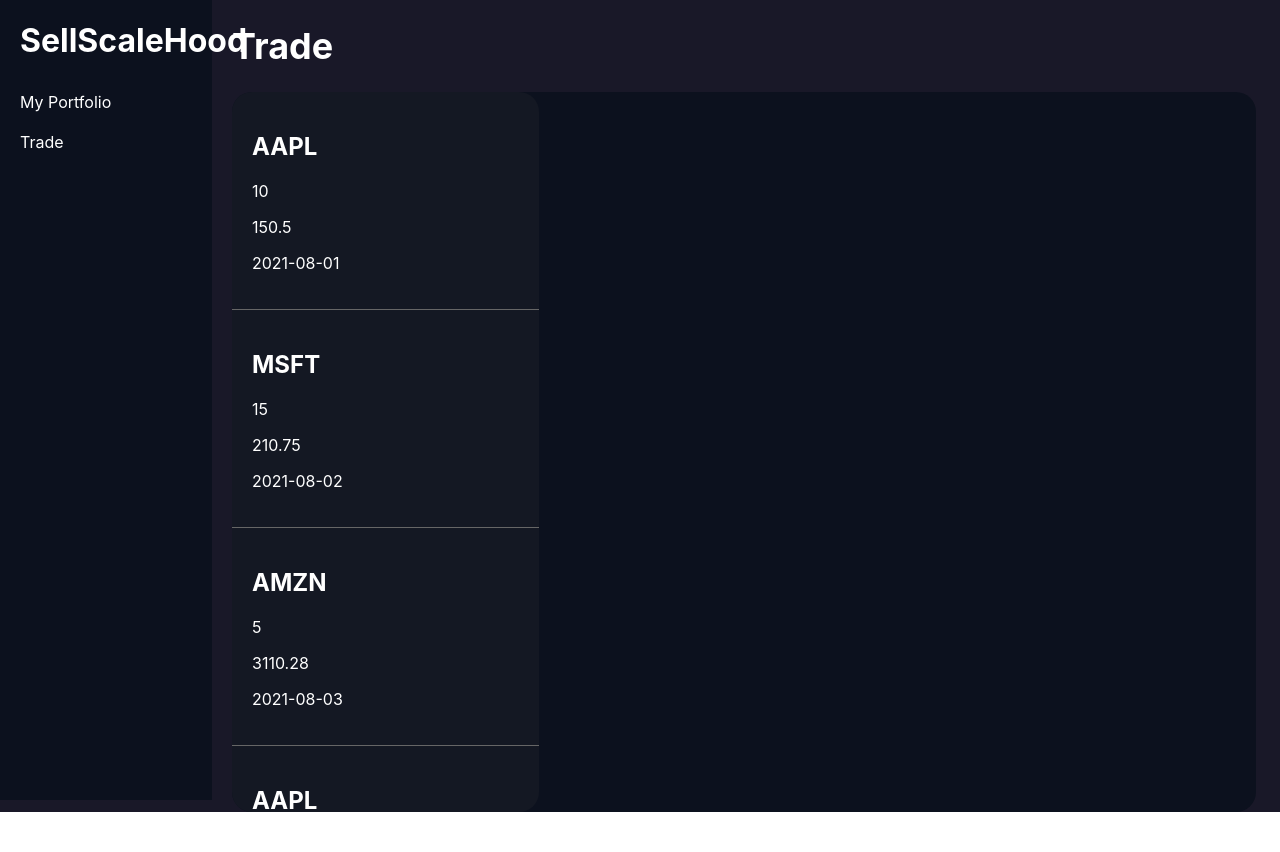
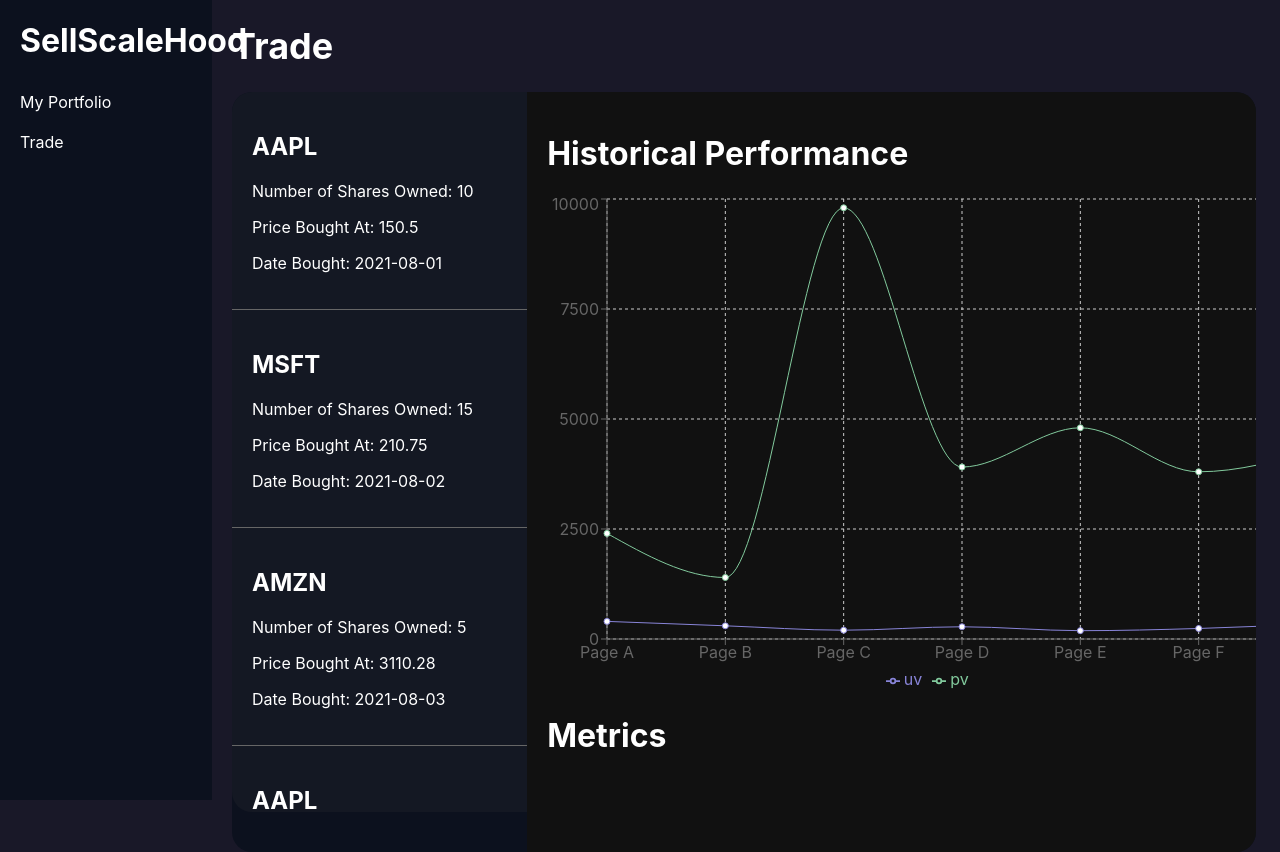
Before and after one commit to rahul7932/sellscale, a React (Create React App) app in the folder frontend/: page /trade in a window 1280 px wide. Before the commit the page ends 812 px from the top, so only its background shows below. Built offline with nearby package versions, Linux system fonts and the light colour scheme.

Commit message:
container for graph and graph

```diff
--- a/frontend/package.json
+++ b/frontend/package.json
@@ -10,6 +10,7 @@
     "react-dom": "^18.3.1",
     "react-router-dom": "^6.26.2",
     "react-scripts": "5.0.1",
+    "recharts": "^2.12.7",
     "web-vitals": "^2.1.4"
   },
   "scripts": {
--- a/frontend/src/components/PortfolioContainer.js
+++ b/frontend/src/components/PortfolioContainer.js
@@ -1,6 +1,8 @@
 import React from 'react';
 import '../styles/PortfolioContainer.css';
-import StockTile from './StockTile';  // Adjust the import path as needed
+import StockTile from './StockTile';
+import { LineChart, Line, XAxis, YAxis, CartesianGrid, Tooltip, Legend } from 'recharts';
+
 
 function PortfolioContainer() {
     // Example fake data
@@ -16,6 +18,17 @@
         { ticker: "AMZN", num_shares: 5, price_bought: 3110.28, date_bought: "2021-08-03" },
     ];
 
+    const data = [
+        { name: 'Page A', uv: 400, pv: 2400, amt: 2400 },
+        { name: 'Page B', uv: 300, pv: 1398, amt: 2210 },
+        { name: 'Page C', uv: 200, pv: 9800, amt: 2290 },
+        { name: 'Page D', uv: 278, pv: 3908, amt: 2000 },
+        { name: 'Page E', uv: 189, pv: 4800, amt: 2181 },
+        { name: 'Page F', uv: 239, pv: 3800, amt: 2500 },
+        { name: 'Page G', uv: 349, pv: 4300, amt: 2100 },
+        ];
+
+
     return (
         <div className="portfolio-container">
             <div className="portfolio-list" style={{ overflowY: 'scroll', maxHeight: '400px' }}>  {/* Make this div scrollable */}
@@ -30,7 +43,18 @@
                 ))}
             </div>
             <div className="portfolio-stockview">
-                {/* Additional content can go here */}
+                <h1 className='header'>Historical Performance</h1>
+                <LineChart width={800} height={500} data={data}
+                    margin={{ top: 5, right: 30, bottom: 5 }}>
+                    <CartesianGrid strokeDasharray="3 3" />
+                    <XAxis dataKey="name" />
+                    <YAxis />
+                    <Tooltip />
+                    <Legend />
+                    <Line type="monotone" dataKey="uv" stroke="#8884d8" activeDot={{ r: 8 }} />
+                    <Line type="monotone" dataKey="pv" stroke="#82ca9d" />
+                </LineChart>
+                <h1 className='header'>Metrics</h1>
             </div>
         </div>
     );
--- a/frontend/src/components/StockTile.js
+++ b/frontend/src/components/StockTile.js
@@ -5,9 +5,9 @@
     return (
         <div className="stocktile-container">
             <h2>{ticker}</h2>
-            <p>{num_shares}</p>
-            <p>{price_bought}</p>
-            <p>{date_bought}</p>
+            <p>Number of Shares Owned: {num_shares}</p>
+            <p>Price Bought At: {price_bought}</p>
+            <p>Date Bought: {date_bought}</p>
         </div>
     );
 }
--- a/frontend/src/styles/PortfolioContainer.css
+++ b/frontend/src/styles/PortfolioContainer.css
@@ -1,13 +1,33 @@
 .portfolio-container {
+    display: flex; /* Enable Flexbox */
+    justify-content: flex-start; /* Aligns children to the start */
+    align-items: stretch; /* Ensures that children stretch to fill the container height */
     width: 100%;
     min-height: 90vh;
     background-color: #0c111e;
     border-radius: 20px;
+    padding: 0; /* No padding to ensure elements fit snugly */
+    box-sizing: border-box; /* Includes padding and border in the element's total width and height */
 }
 
 .portfolio-list {
-    width: 30%;
+    width: 30%; /* Takes up 30% of the container width */
     min-height: 90vh;
     background-color: #111;
-    border-radius: 20px;
+    border-radius: 20px 0 0 20px; /* Rounded corners on the left side only */
+    margin: 0; /* Ensures no margin is pushing the elements */
+    overflow-y: auto; /* Adds scrolling to this container */
 }
+
+.portfolio-stockview {
+    width: 70%; /* Takes up the remaining 70% of the container width */
+    min-height: 90vh;
+    background-color: #111;
+    border-radius: 0 20px 20px 0; /* Rounded corners on the right side only */
+    overflow-y: auto; /* Adds scrolling to this container */
+    padding: 20px;
+}
+
+.header {
+    color: #fff;
+}
```
Also changed, not shown: 1 other file (tests, documents, lock files or other folders).
